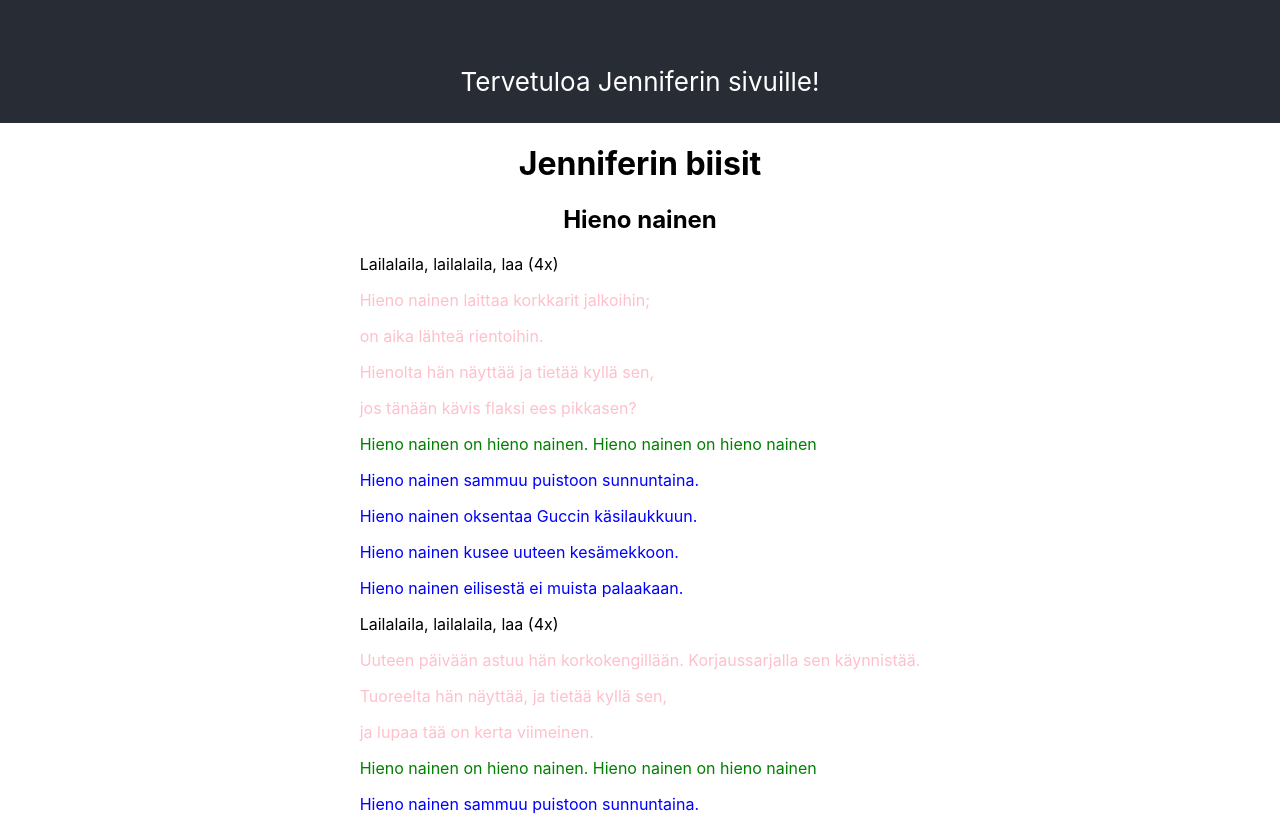
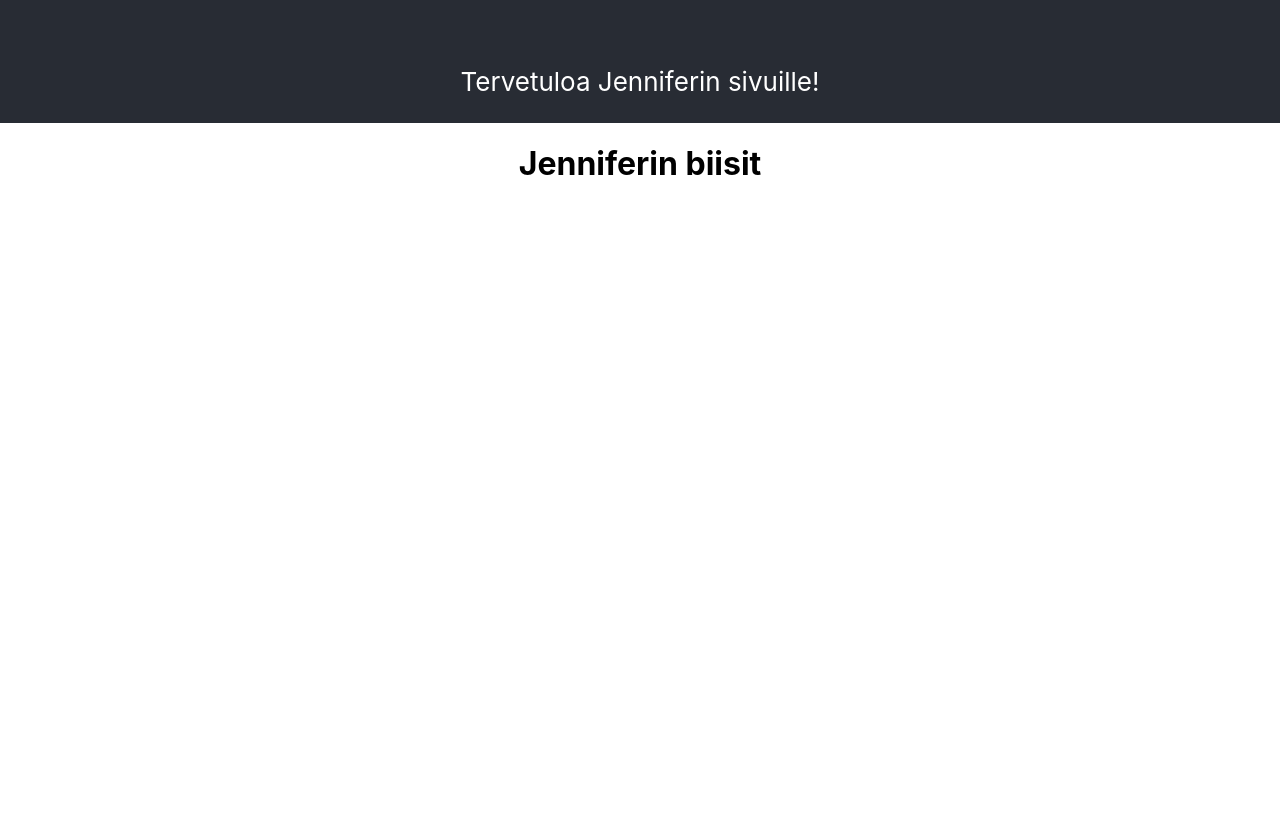
Before and after one commit to tyynetyyne/jennifer, a React (Create React App) app: page / in a window 1280 px wide. Shown: the part 280-1097 px from the top of the page. After the commit the page ends 800 px from the top, so only its background shows below. Built offline with nearby package versions, Linux system fonts and the light colour scheme.

Commit message:
some events and hooks

```diff
--- a/src/App.js
+++ b/src/App.js
@@ -2,6 +2,7 @@ import React from 'react';
 import banner from './Jennifer_banner.png';
 import Songs from './Songs';
 import songsData from './songsData';
+import Section from './Section';
 
 import './App.css';
 
@@ -15,7 +16,7 @@ function App() {
         </p>
       </header>
       <div className="App-container">
-        <Songs songs={songsData}/>
+        <Section title="Jenniferin biisit" component={<Songs songs={songsData}/>} />
       </div>
     </div>
   );
--- /dev/null
+++ b/src/Section.js
@@ -0,0 +1,26 @@
+import React, { useState } from 'react'
+
+const Section = (props) => {
+    const [ visibility, setVisibility ] = useState('none');
+
+    const handleClick = () => {
+        if(visibility !== 'none'){
+            setVisibility('none');
+        } else {
+            setVisibility('block');
+        }
+    }
+
+    const divStyle = {display: visibility};
+
+    return (
+        <div className="Section"  onClick={handleClick}>
+            <h1>{props.title}</h1>
+            <div style={divStyle}>
+                {props.component}
+            </div>
+        </div>
+    )
+}
+
+export default Section;
--- a/src/Songs.js
+++ b/src/Songs.js
@@ -1,4 +1,4 @@
-import React from 'react';
+import React, { useState } from 'react'
 
 const fillInLyrics = (lyrics) => {
     return lyrics.map(item => {
@@ -18,25 +18,40 @@ const addParagraphs = (part) => {
  }
 
 const Song = (props) => {
+    const [ visibility, setVisibility ] = useState('none');
     const filledInLyrics = fillInLyrics(props.lyrics);
+
+    const handleClick = (evt) => {
+        //console.log('clicked', visibility);
+        evt.stopPropagation();
+        if(visibility !== 'none'){
+            setVisibility('none');
+        } else {
+            setVisibility('block');
+        }
+    }
+
+    const divStyle = {display: visibility};
+
     return (
-        <div className="Songs-song">
-            <h2>{props.name}</h2>
+        <div className="Songs-song"  onClick={handleClick}>
+            <h3>{props.name}</h3>
+            <div style={divStyle}>
                 {
                 filledInLyrics.map((part, i) => {
                 const splittedParts = addParagraphs(part);
                 return(
-                    <div className={"Songs-" + part.type} key={i}>
+                    <div className={"Songs-" + part.type} key={i} >
                     {splittedParts}
                     </div>
                 )})}
+            </div>
         </div>
 )}
 
 const Songs = (props) => {
     return (
       <div className="Songs-songs">
-        <h1>Jenniferin biisit</h1>
         {props.songs.map(song => {
             return(
             <Song key={song.id} name={song.name} lyrics={song.lyrics} />
```
